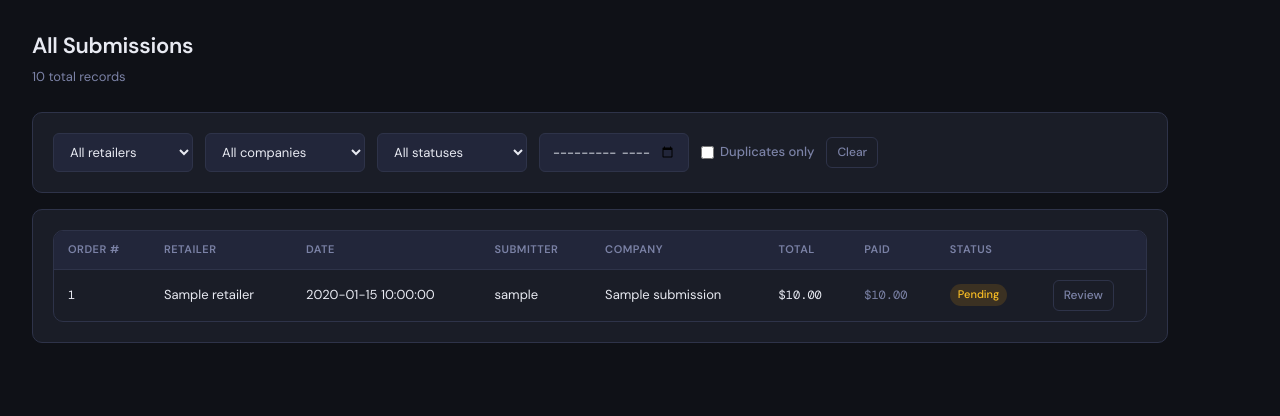
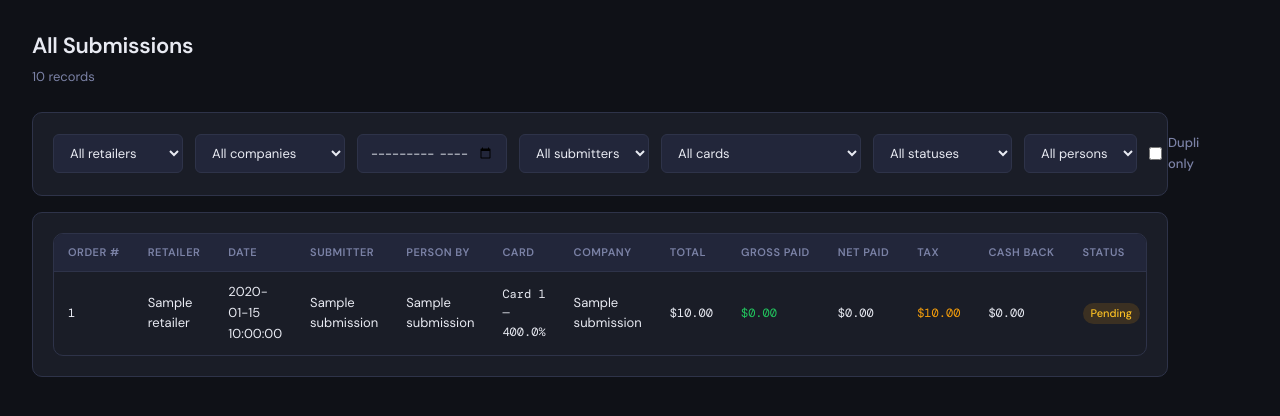
Before and after one commit to kraziers26/Computer_Reseller_Portal, a Flask app: template portal/templates/all_submissions.html in a window 1280 px wide. Shown: the top 416 px of the page. Run offline with Flask 3, Linux system fonts and the light colour scheme; the template is opened without the code that fills it: most values are stand-ins (such as "Sample title", 1, 10 or a date in 2020); parts of the project's set-up code (start-up, migrations or seed data) failed here and were passed over.

Commit message:
Update all_submissions.html for improved filters

```diff
--- a/portal/templates/all_submissions.html
+++ b/portal/templates/all_submissions.html
@@ -1,29 +1,41 @@
 {% extends "base.html" %}
-{% block title %}All Submissions — iGamer Corp{% endblock %}
+{% block title %}All Submissions — ComputerReseller Invoices Portal{% endblock %}
 {% block content %}
 <div class="page-header page-header-row">
-  <div><h1>All Submissions</h1><p>{{ total }} total records</p></div>
+  <div><h1>All Submissions</h1><p>{{ total }} records</p></div>
 </div>
 <div class="card" style="margin-bottom:16px">
   <form method="GET" class="flex gap-12 flex-wrap items-center">
-    <select name="retailer" style="width:140px" onchange="this.form.submit()">
+    <select name="retailer" style="width:130px" onchange="this.form.submit()">
       <option value="">All retailers</option>
-      {% for r in retailers %}<option value="{{ r }}" {{ 'selected' if filters.retailer == r }}>{{ r }}</option>{% endfor %}
+      {% for r in retailers %}<option value="{{ r }}" {{ 'selected' if filters.retailer==r }}>{{ r }}</option>{% endfor %}
     </select>
-    <select name="company" style="width:160px" onchange="this.form.submit()">
+    <select name="company" style="width:150px" onchange="this.form.submit()">
       <option value="">All companies</option>
-      {% for c in companies %}<option value="{{ c.company_id }}" {{ 'selected' if filters.company == c.company_id }}>{{ c.company_name }}</option>{% endfor %}
+      {% for c in companies %}<option value="{{ c.company_id }}" {{ 'selected' if filters.company==c.company_id }}>{{ c.company_name }}</option>{% endfor %}
     </select>
-    <select name="status" style="width:150px" onchange="this.form.submit()">
+    <input type="month" name="month" value="{{ filters.month }}" style="width:150px" onchange="this.form.submit()">
+    <select name="submitter" style="width:140px" onchange="this.form.submit()">
+      <option value="">All submitters</option>
+      {% for u in users %}<option value="{{ u.user_id }}" {{ 'selected' if filters.submitter==u.user_id }}>{{ u.username }}</option>{% endfor %}
+    </select>
+    <select name="card" style="width:200px" onchange="this.form.submit()">
+      <option value="">All cards</option>
+      {% for c in cards %}<option value="{{ c.card_id }}" {{ 'selected' if filters.card==c.card_id }}>Card {{ c.card_id }} — {{ "%.1f"|format(c.cashback_rate*100) }}% Cash Back</option>{% endfor %}
+    </select>
+    <select name="status" style="width:140px" onchange="this.form.submit()">
       <option value="">All statuses</option>
       {% for s in ['Pending','Auto-approved','Reviewed','Flagged'] %}
-      <option value="{{ s }}" {{ 'selected' if filters.status == s }}>{{ s }}</option>{% endfor %}
+      <option value="{{ s }}" {{ 'selected' if filters.status==s }}>{{ s }}</option>{% endfor %}
     </select>
-    <input type="month" name="month" value="{{ filters.month }}" style="width:150px" onchange="this.form.submit()">
+    <select name="person_by" style="width:140px" onchange="this.form.submit()">
+      <option value="">All persons</option>
+      {% for u in users %}<option value="{{ u.user_id }}" {{ 'selected' if filters.person_by==u.user_id }}>{{ u.username }}</option>{% endfor %}
+    </select>
     <label style="display:flex;align-items:center;gap:6px;font-size:13px;color:var(--muted);margin-bottom:0">
       <input type="checkbox" name="duplicates" value="1" {{ 'checked' if filters.duplicates }} onchange="this.form.submit()" style="width:auto"> Duplicates only
     </label>
-    {% if filters.retailer or filters.company or filters.status or filters.month or filters.duplicates %}
+    {% if filters.retailer or filters.company or filters.status or filters.month or filters.duplicates or filters.submitter or filters.card or filters.person_by %}
     <a href="{{ url_for('admin.all_submissions') }}" class="btn btn-ghost btn-sm">Clear</a>
     {% endif %}
   </form>
@@ -31,17 +43,22 @@
 <div class="card">
   <div class="table-wrap">
     <table>
-      <thead><tr><th>Order #</th><th>Retailer</th><th>Date</th><th>Submitter</th><th>Company</th><th>Total</th><th>Paid</th><th>Status</th><th></th></tr></thead>
+      <thead><tr><th>Order #</th><th>Retailer</th><th>Date</th><th>Submitter</th><th>Person By</th><th>Card</th><th>Company</th><th>Total</th><th>Gross Paid</th><th>Net Paid</th><th>Tax</th><th>Cash Back</th><th>Status</th><th></th></tr></thead>
       <tbody>
       {% for r in submissions %}
       <tr>
-        <td class="mono">{{ r.order_number[:22] }}{% if r.is_duplicate %} <span class="badge badge-danger" style="font-size:10px">dup</span>{% endif %}</td>
+        <td class="mono" style="font-size:12px">{{ r.order_number[:20] }}{% if r.is_duplicate %} <span class="badge badge-danger" style="font-size:10px">dup</span>{% endif %}</td>
         <td>{{ r.retailer }}</td>
         <td>{{ r.purchase_date }}</td>
-        <td>{{ r.username or '—' }}</td>
+        <td>{{ r.submitter_name or '—' }}</td>
+        <td>{{ r.person_name or '—' }}</td>
+        <td class="mono" style="font-size:12px">{% if r.card_id %}Card {{ r.card_id }} — {{ "%.1f"|format((r.cashback_rate or 0)*100) }}%{% else %}—{% endif %}</td>
         <td>{{ r.company_name or '—' }}</td>
         <td class="mono">${{ "{:,.2f}".format(r.price_total or 0) }}</td>
-        <td class="mono text-muted">${{ "{:,.2f}".format(r.gross_paid_amount or 0) }}</td>
+        <td class="mono text-success">${{ "{:,.2f}".format(r.gross_paid or 0) }}</td>
+        <td class="mono">${{ "{:,.2f}".format(r.net_paid or 0) }}</td>
+        <td class="mono text-warning">${{ "{:,.2f}".format(r.tax_withheld or 0) }}</td>
+        <td class="mono">${{ "{:,.2f}".format(r.cashback or 0) }}</td>
         <td>
           {% if r.review_status == 'Auto-approved' %}<span class="badge badge-success">Approved</span>
           {% elif r.review_status == 'Pending' %}<span class="badge badge-warning">Pending</span>
@@ -52,7 +69,7 @@
       </tr>
       {% endfor %}
       {% if not submissions %}
-      <tr><td colspan="9" style="text-align:center;color:var(--muted);padding:32px">No submissions match filters.</td></tr>
+      <tr><td colspan="14" style="text-align:center;color:var(--muted);padding:32px">No submissions match filters.</td></tr>
       {% endif %}
       </tbody>
     </table>
```
